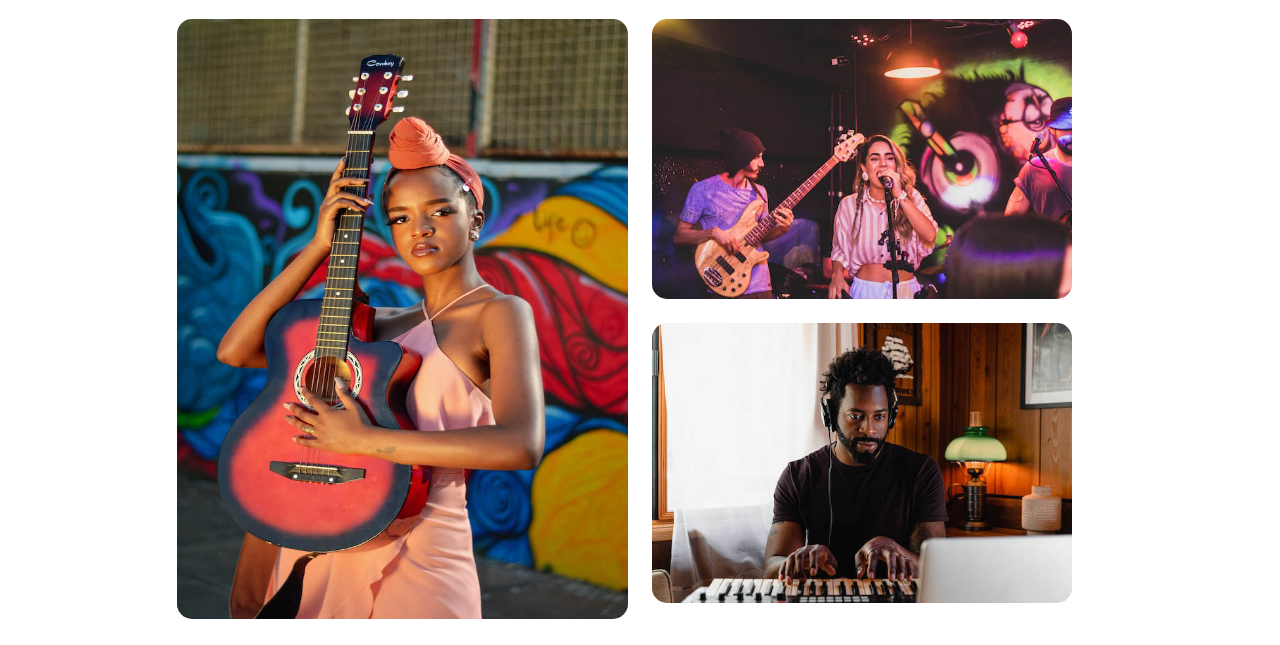
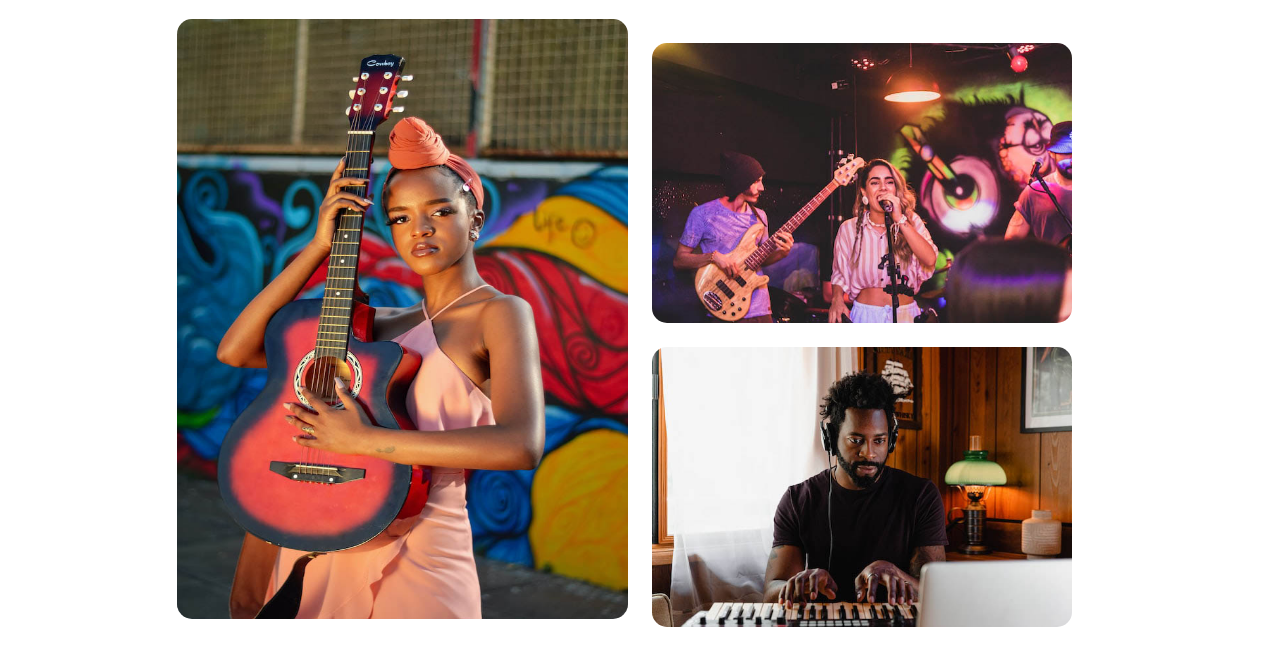
Before and after one commit to Sarahojo111/task5, a plain HTML site: page Files/artist.html in a window 1280 px wide. Shown: the part 155-800 px from the top of the page. Drawn offline with nearby package versions, Linux system fonts and the light colour scheme.

Commit message:
margin top changed

```diff
--- a/Files/artist.html
+++ b/Files/artist.html
@@ -63,7 +63,7 @@
             <img  class="img-fluid image-thumb" src="../images/joecalih-UmTZqmMvQcw-unsplash.jpg" alt=" " style="height:600px; width: 4500px; border-radius: 15px;">
           </div>
         </div>
-        <div class="col-lg-5 col-12 gap-5">
+        <div class="col-lg-5 col-12 gap-5 mt-4">
           <div class="image-wrap">
             <img  class="img-fluid"  src="../images/abstral-official-bdlMO9z5yco-unsplash.jpg" alt="" style="height: 280px; border-radius: 15px;">
           </div>
```
